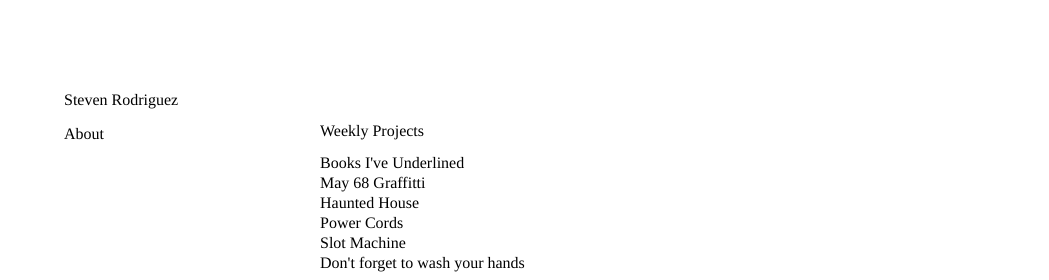
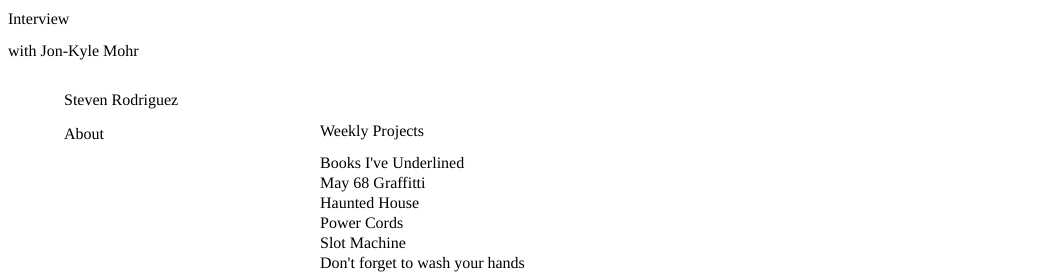
Before and after one commit to steven-rodriguez/interactive, a plain HTML site: page index.html in a window 1280 px wide. Shown: the top 280 px of the page, 0-1049 px from the left. Drawn offline with Linux system fonts and the light colour scheme.

Commit message:
markdown link

```diff
--- a/index.html
+++ b/index.html
@@ -50,6 +50,12 @@
     </ul>
     </div>
 
+    <h2>Interview</h2>
+    <ul>
+      <li><a href="https://github.com/steven-rodriguez/interactive/blob/master/InterviewwithJonKyleMohr.md">with Jon-Kyle Mohr</a></li>
+    </ul>
+    </div>
+
     <table border="1" class="webring">
     <tr>
       <td colspan="2">
```
